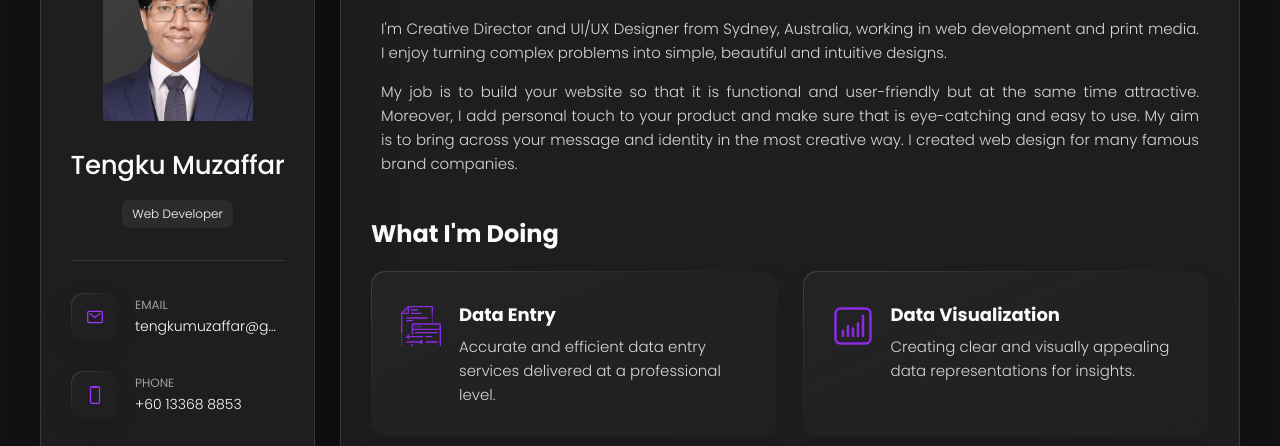
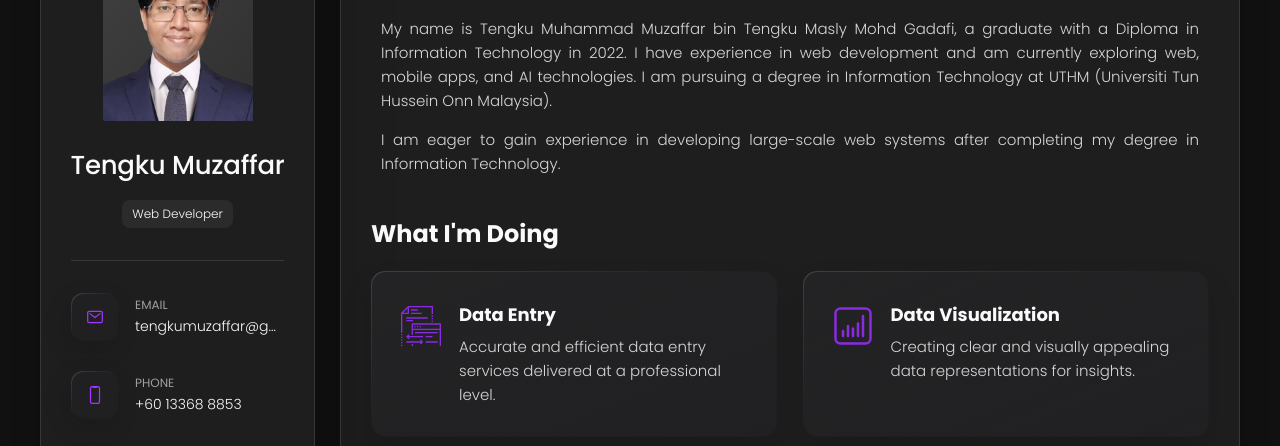
Before and after one commit to TengkuMuzaffar/portfolio-muzaffar, a plain HTML site: page index.html in a window 1280 px wide. Shown: the part 177-623 px from the top of the page. Drawn offline with nearby package versions, Linux system fonts and the light colour scheme.

Commit message:
updated about

```diff
--- a/index.html
+++ b/index.html
@@ -106,8 +106,8 @@
                 </header>
 
                 <section class="about-text">
-                    <p>I'm Creative Director and UI/UX Designer from Sydney, Australia, working in web development and print media. I enjoy turning complex problems into simple, beautiful and intuitive designs.</p>
-                    <p>My job is to build your website so that it is functional and user-friendly but at the same time attractive. Moreover, I add personal touch to your product and make sure that is eye-catching and easy to use. My aim is to bring across your message and identity in the most creative way. I created web design for many famous brand companies.</p>
+                    <p>My name is Tengku Muhammad Muzaffar bin Tengku Masly Mohd Gadafi, a graduate with a Diploma in Information Technology in 2022. I have experience in web development and am currently exploring web, mobile apps, and AI technologies. I am pursuing a degree in Information Technology at UTHM (Universiti Tun Hussein Onn Malaysia).</p>
+                    <p> I am eager to gain experience in developing large-scale web systems after completing my degree in Information Technology.</p>
                 </section>
 
                 <section class="service">
```
